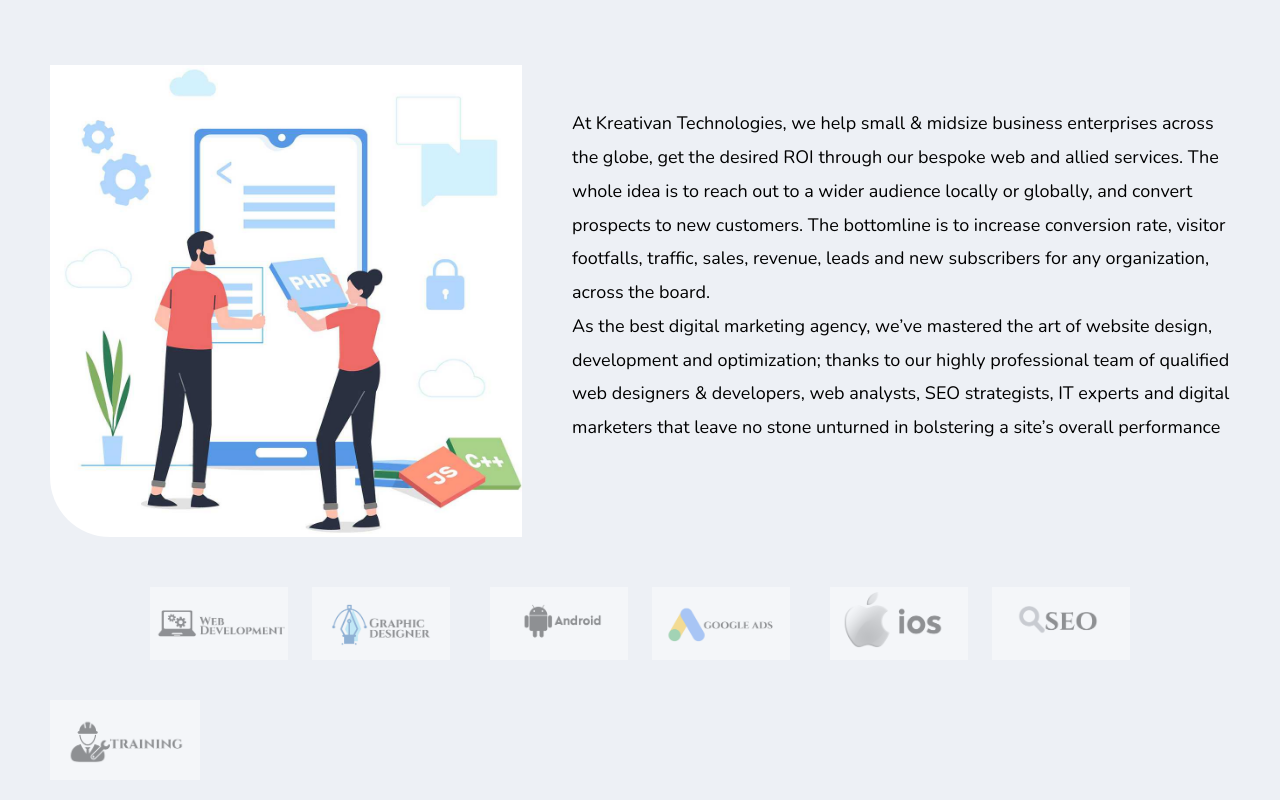
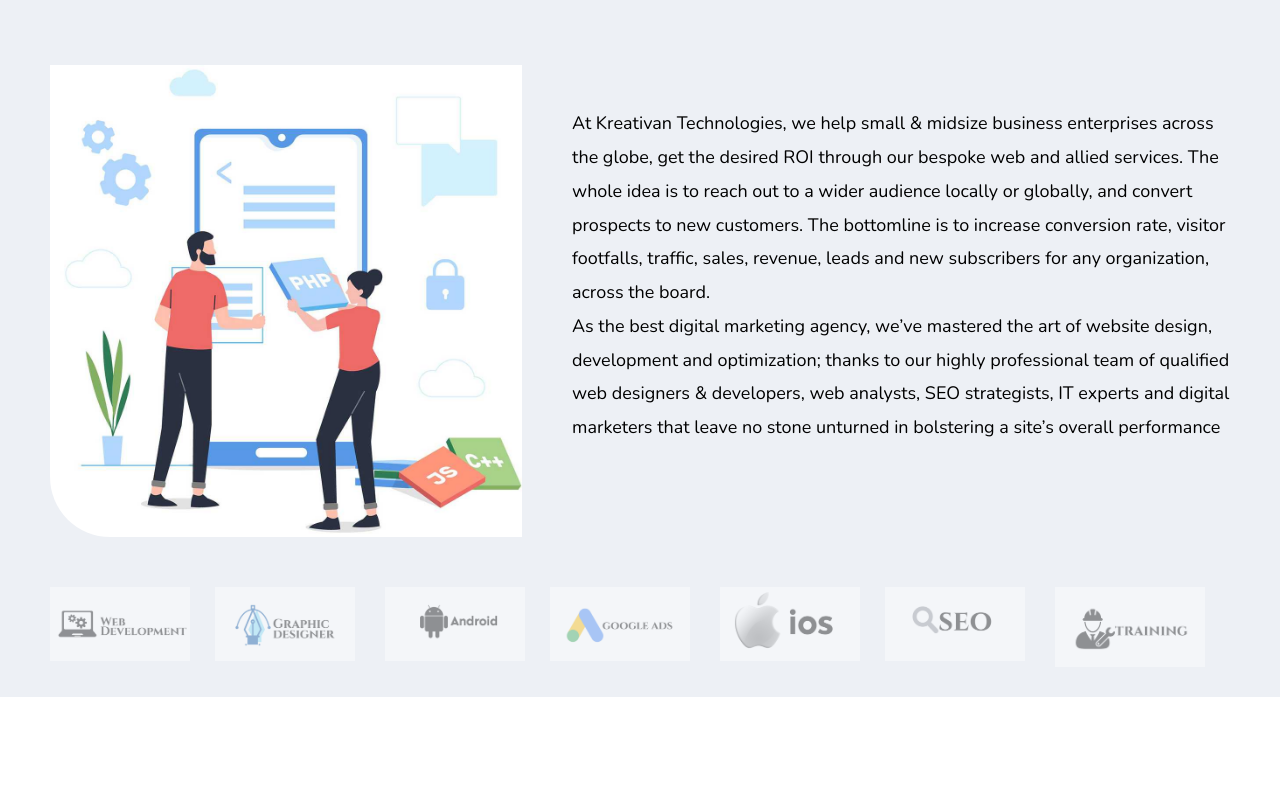
Before and after one commit to punyaprashun25/KreativanWebsite, a React (Vite) app: page / in a window 1280 px wide. Shown: the part 471-1271 px from the top of the page. After the commit the page ends 1168 px from the top, so only its background shows below. Built offline with nearby package versions, Linux system fonts and the light colour scheme.

Commit message:
items fixed

```diff
--- a/src/components/Service.jsx
+++ b/src/components/Service.jsx
@@ -9,23 +9,21 @@
 import Training from '../assets/training.jpg'
 const Service = () => {
     return (
-        <div className='service-box w-full flex flex-wrap gap-8 justify-center'>
-            <div className="pair flex justify-between">
+        <div className='service-box w-full flex flex-wrap gap-6 '>
+            <div className="pair flex justify-between lg:gap-1">
                 <ServiceBox Image={webdev} />
                 <ServiceBox Image={Graphic} />
             </div>
-            <div className="pair flex justify-between">
+            <div className="pair flex justify-between lg:gap-1">
                 <ServiceBox Image={Android} />
                 <ServiceBox Image={GoogleAds} />
             </div>
-            <div className="pair flex justify-between">
+            <div className="pair flex justify-between lg:gap-1">
                 <ServiceBox Image={Ios} />
                 <ServiceBox Image={Seo} />
             </div>
-            <div className="single w-full">
-                <div className='img-box  w-[65%] aspect-serviceImage lg:max-w-[150px]'>
-                    <img src={Training} alt="" className='object-contain opacity-[0.4] hover:opacity-[0.8] transition-opacity' />
-                </div>
+            <div className='img-box w-full lg:w-[45%] max-w-[65%] aspect-serviceImage lg:max-w-[150px]'>
+                <img src={Training} alt="" className='object-contain opacity-[0.4] hover:opacity-[0.8] transition-opacity' />
             </div>
         </div>
     )
```
